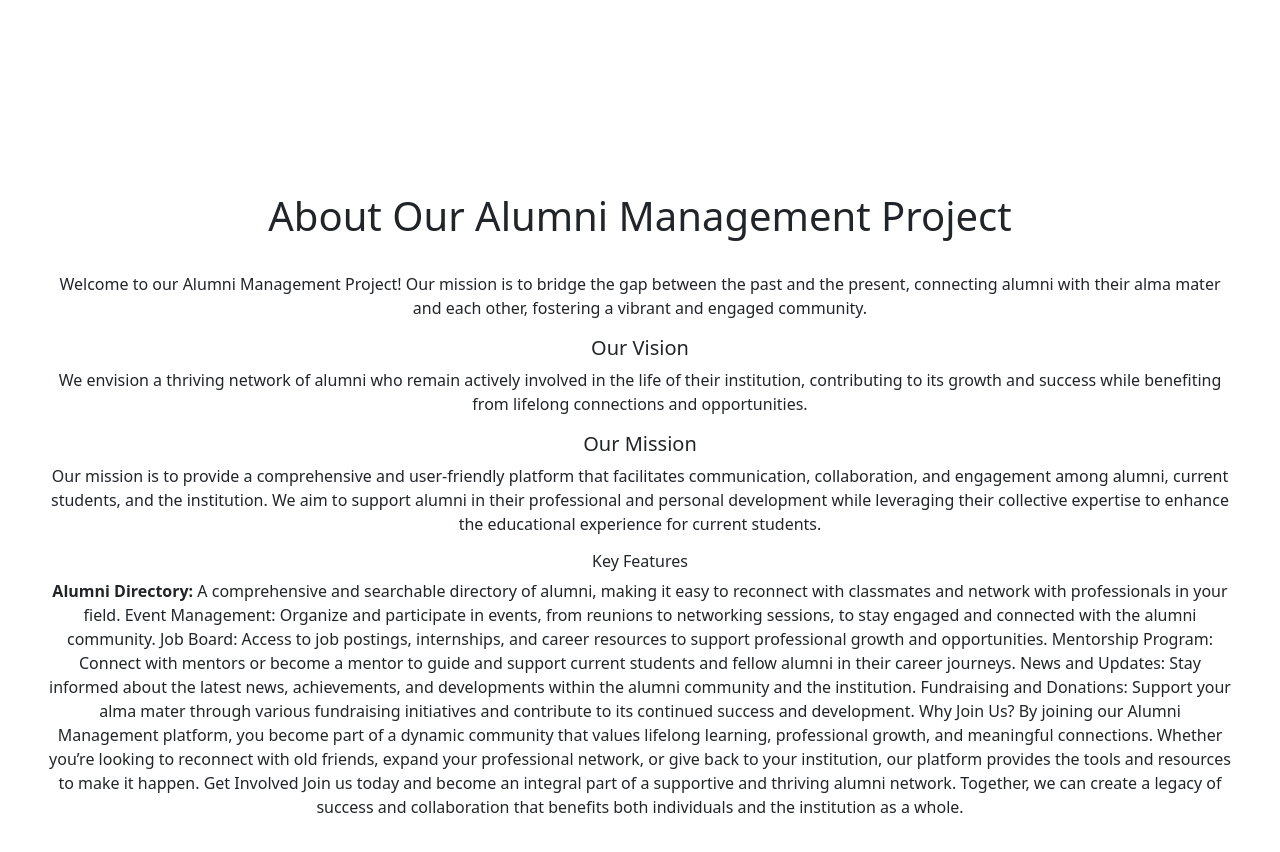
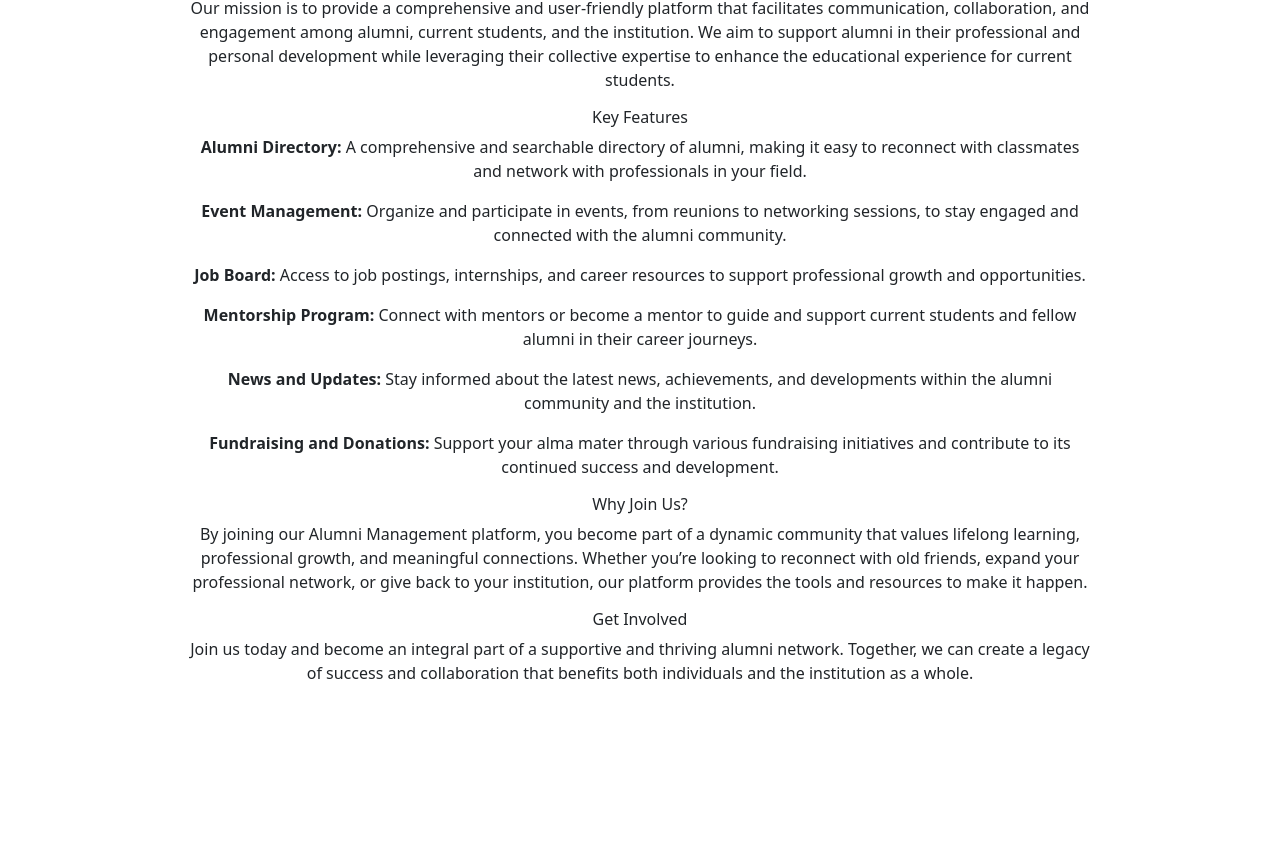
Before and after one commit to wardahsharif/Alumnimanagement-FE, a React (Create React App) app: page /about in a window 1280 px wide. Shown: the part 620-1472 px from the top of the page. After the commit the page ends 1325 px from the top, so only its background shows below. Built offline with nearby package versions, Linux system fonts and the light colour scheme.

Commit message:
made some changes to my home page

```diff
--- a/src/About.js
+++ b/src/About.js
@@ -1,7 +1,7 @@
 import React from 'react';
 import Navbar from './Navbar';
 import alumniheader from './img/alumni-header-1.jpg';
-
+import './home.css';
 
 
 const About = () => {
@@ -11,11 +11,11 @@ const About = () => {
     return (
         <div className="">
    <Navbar/>
- <div className="p-5">
-    <div>
+ <div className="container1">
+  <div className="alumniimage">
         <img src={alumniheader} alt="Alumni Header" className="img-fluid"/>
-        </div>
-    <h1 className="p-4">  About Our Alumni Management Project </h1>
+      </div>
+    <h1 className="mb-5">  About Our Alumni Management System</h1>
 
 <p>Welcome to our Alumni Management Project! Our mission is to bridge the gap between the past and the present, connecting alumni with their alma mater and each other, fostering a vibrant and engaged community. </p>
 
@@ -30,17 +30,18 @@ We envision a thriving network of alumni who remain actively involved in the lif
 
 <h6>Key Features</h6>
 
-<b>Alumni Directory: </b>A comprehensive and searchable directory of alumni, making it easy to reconnect with classmates and network with professionals in your field.
-Event Management: Organize and participate in events, from reunions to networking sessions, to stay engaged and connected with the alumni community.
-Job Board: Access to job postings, internships, and career resources to support professional growth and opportunities.
-Mentorship Program: Connect with mentors or become a mentor to guide and support current students and fellow alumni in their career journeys.
-News and Updates: Stay informed about the latest news, achievements, and developments within the alumni community and the institution.
-Fundraising and Donations: Support your alma mater through various fundraising initiatives and contribute to its continued success and development.
-Why Join Us?
+<p><b>Alumni Directory: </b>A comprehensive and searchable directory of alumni, making it easy to reconnect with classmates and network with professionals in your field.</p>
+<p><b>Event Management:</b> Organize and participate in events, from reunions to networking sessions, to stay engaged and connected with the alumni community.</p>
+<p><b>Job Board:</b> Access to job postings, internships, and career resources to support professional growth and opportunities.</p>
+<p><b>Mentorship Program:</b> Connect with mentors or become a mentor to guide and support current students and fellow alumni in their career journeys.</p>
+<p><b>News and Updates:</b> Stay informed about the latest news, achievements, and developments within the alumni community and the institution.</p>
+<p><b>Fundraising and Donations:</b> Support your alma mater through various fundraising initiatives and contribute to its continued success and development.</p>
 
-By joining our Alumni Management platform, you become part of a dynamic community that values lifelong learning, professional growth, and meaningful connections. Whether you’re looking to reconnect with old friends, expand your professional network, or give back to your institution, our platform provides the tools and resources to make it happen.
+<h6>Why Join Us?</h6>
 
-Get Involved
+<p>By joining our Alumni Management platform, you become part of a dynamic community that values lifelong learning, professional growth, and meaningful connections. Whether you’re looking to reconnect with old friends, expand your professional network, or give back to your institution, our platform provides the tools and resources to make it happen.</p>
+
+<h6>Get Involved</h6>
 
 Join us today and become an integral part of a supportive and thriving alumni network. Together, we can create a legacy of success and collaboration that benefits both individuals and the institution as a whole.
 
--- /dev/null
+++ b/src/home.css
@@ -0,0 +1,10 @@
+.container1 {
+ max-width: 900px;
+margin: 0 auto;
+margin-bottom: 20px;
+margin-top: 90px;
+}
+
+h1 {
+   padding-top : 40px;
+}
--- a/src/homepage.js
+++ b/src/homepage.js
@@ -1,6 +1,6 @@
 import React from 'react';
 import Navbar from './Navbar';
-
+import './home.css';
 
 
 
@@ -11,7 +11,7 @@ const Homepage = () => {
     return (
         <div className="">
    <Navbar/>
- <div className="container">
+ <div className="container1">
     <h1>This is the homepage</h1>
   </div>
 
```
Also changed, not shown: src/img/alumni-header-1.jpg.
